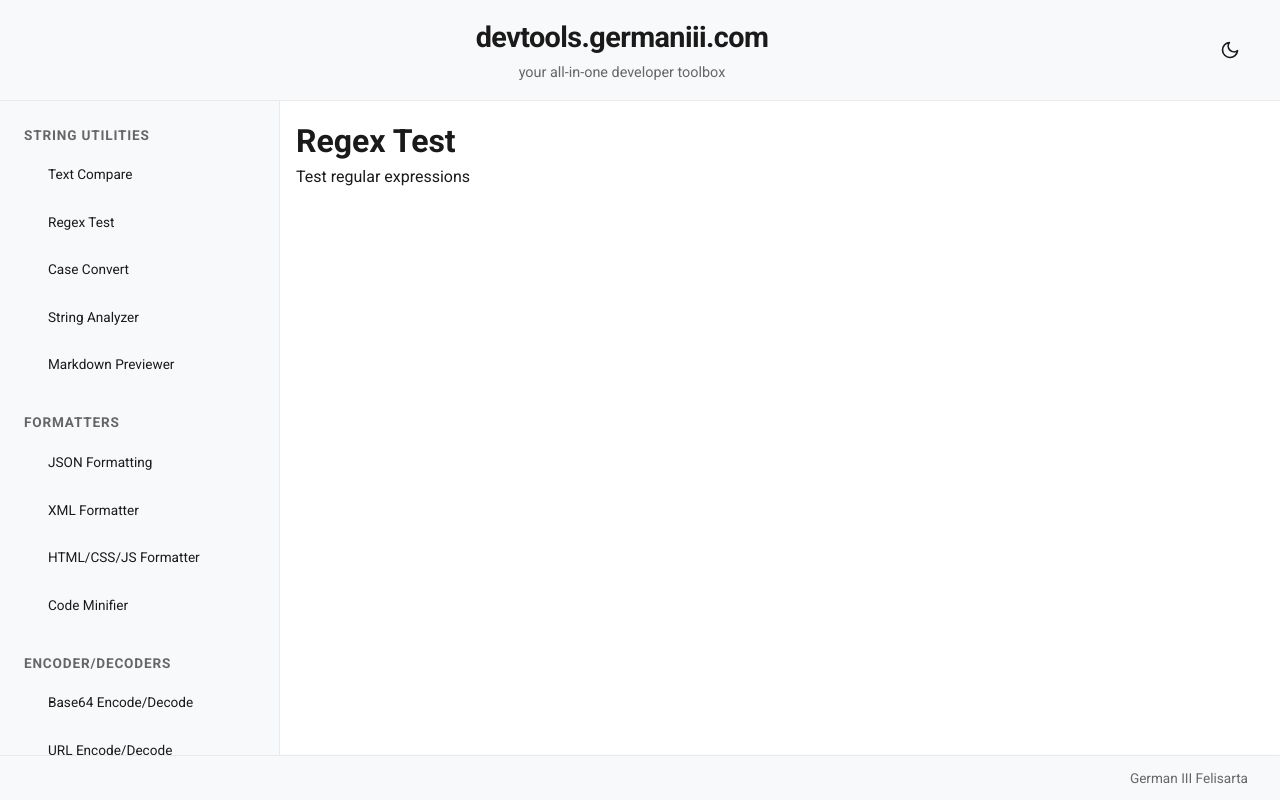
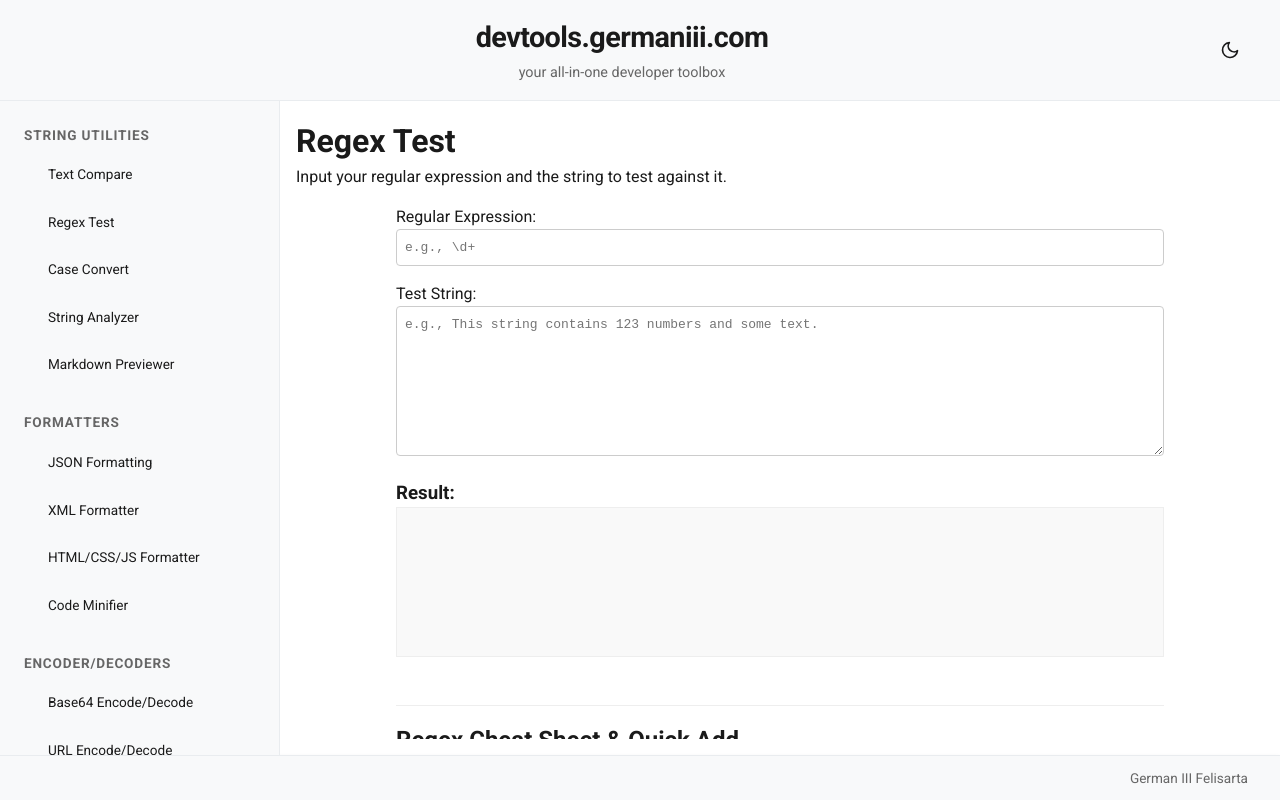
Before and after one commit to germaniii-com/devtools.germaniii.com, a SvelteKit app: page /string/regex-test in a window 1280 px wide. Built offline with nearby package versions, Linux system fonts and the light colour scheme.

Commit message:
Implement Regex Test

```diff
--- a/src/routes/string/regex-test/+page.svelte
+++ b/src/routes/string/regex-test/+page.svelte
@@ -1,2 +1,245 @@
+<script lang="ts">
+	let regexPattern: string = '';
+	let testString: string = '';
+	let resultHtml: string = '';
+
+	// Function to escape HTML special characters
+	function escapeHtml(unsafe: string): string {
+		return unsafe
+			.replace(/&/g, '&amp;')
+			.replace(/</g, '&lt;')
+			.replace(/>/g, '&gt;')
+			.replace(/"/g, '&quot;')
+			.replace(/'/g, '&#039;');
+	}
+
+	// Function to append regex syntax
+	function appendToRegex(syntax: string) {
+		regexPattern += syntax;
+	}
+
+	$: {
+		try {
+			if (regexPattern.trim() === '') {
+				resultHtml = escapeHtml(testString);
+			} else {
+				const regex = new RegExp(regexPattern, 'g');
+				let lastIndex = 0;
+				let htmlParts: string[] = [];
+
+				for (const match of testString.matchAll(regex)) {
+					if (match.index !== undefined) {
+						// Add the part before the match
+						htmlParts.push(escapeHtml(testString.substring(lastIndex, match.index)));
+						// Add the matched part, highlighted
+						htmlParts.push(`<span class="highlight">${escapeHtml(match[0])}</span>`);
+						lastIndex = match.index + match[0].length;
+					}
+				}
+				// Add any remaining part after the last match
+				htmlParts.push(escapeHtml(testString.substring(lastIndex)));
+				resultHtml = htmlParts.join('');
+			}
+		} catch (e: any) {
+			resultHtml = `<span class="error">${escapeHtml(e.message)}</span>`;
+		}
+	}
+</script>
+
 <h1>Regex Test</h1>
-<p>Test regular expressions</p>
+<p>Input your regular expression and the string to test against it.</p>
+
+<div class="regex-container">
+	<div>
+		<label for="regex-pattern">Regular Expression:</label>
+		<input type="text" id="regex-pattern" bind:value={regexPattern} placeholder="e.g., \d+" />
+	</div>
+
+	<div>
+		<label for="test-string">Test String:</label>
+		<textarea
+			id="test-string"
+			bind:value={testString}
+			placeholder="e.g., This string contains 123 numbers and some text."
+		></textarea>
+	</div>
+
+	<div>
+		<h3>Result:</h3>
+		<div class="result-display">
+			{@html resultHtml}
+		</div>
+	</div>
+
+	<div class="cheat-sheet">
+		<h2>Regex Cheat Sheet & Quick Add</h2>
+		<div class="cheat-sheet-grid">
+			<button class="cheat-sheet-item" on:click={() => appendToRegex('.')}>
+				<strong>.</strong>
+				<span>Any character (except newline)</span>
+			</button>
+			<button class="cheat-sheet-item" on:click={() => appendToRegex('\d')}>
+				<strong>\d</strong>
+				<span>Any digit (0-9)</span>
+			</button>
+			<button class="cheat-sheet-item" on:click={() => appendToRegex('\w')}>
+				<strong>\w</strong>
+				<span>Any word character (a-zA-Z0-9_)</span>
+			</button>
+			<button class="cheat-sheet-item" on:click={() => appendToRegex('\s')}>
+				<strong>\s</strong>
+				<span>Any whitespace character</span>
+			</button>
+			<button class="cheat-sheet-item" on:click={() => appendToRegex('\D')}>
+				<strong>\D</strong>
+				<span>Any non-digit character</span>
+			</button>
+			<button class="cheat-sheet-item" on:click={() => appendToRegex('\W')}>
+				<strong>\W</strong>
+				<span>Any non-word character</span>
+			</button>
+			<button class="cheat-sheet-item" on:click={() => appendToRegex('\S')}>
+				<strong>\S</strong>
+				<span>Any non-whitespace character</span>
+			</button>
+			<button class="cheat-sheet-item" on:click={() => appendToRegex('[abc]')}>
+				<strong>[abc]</strong>
+				<span>One of a, b, or c</span>
+			</button>
+			<button class="cheat-sheet-item" on:click={() => appendToRegex('[^abc]')}>
+				<strong>[^abc]</strong>
+				<span>Not one of a, b, or c</span>
+			</button>
+			<button class="cheat-sheet-item" on:click={() => appendToRegex('[a-z]')}>
+				<strong>[a-z]</strong>
+				<span>Character in range a-z</span>
+			</button>
+			<button class="cheat-sheet-item" on:click={() => appendToRegex('^')}>
+				<strong>^</strong>
+				<span>Start of string</span>
+			</button>
+			<button class="cheat-sheet-item" on:click={() => appendToRegex('$')}>
+				<strong>$</strong>
+				<span>End of string</span>
+			</button>
+			<button class="cheat-sheet-item" on:click={() => appendToRegex('*')}>
+				<strong>*</strong>
+				<span>0 or more of previous</span>
+			</button>
+			<button class="cheat-sheet-item" on:click={() => appendToRegex('+')}>
+				<strong>+</strong>
+				<span>1 or more of previous</span>
+			</button>
+			<button class="cheat-sheet-item" on:click={() => appendToRegex('?')}>
+				<strong>?</strong>
+				<span>0 or 1 of previous</span>
+			</button>
+			<button class="cheat-sheet-item" on:click={() => appendToRegex('{n}')}>
+				<strong>&lbrace;n&rbrace;</strong>
+				<span>Exactly n of previous</span>
+			</button>
+			<button class="cheat-sheet-item" on:click={() => appendToRegex('{n,}')}>
+				<strong>&bsol;&lbrace;n,&bsol;&rcub;</strong>
+				<span>n or more of previous</span>
+			</button>
+			<button class="cheat-sheet-item" on:click={() => appendToRegex('{n,m}')}>
+				<strong>&lbrace;(n, m)&rbrace;</strong>
+				<span>n to m of previous</span>
+			</button>
+			<button class="cheat-sheet-item" on:click={() => appendToRegex('|')}>
+				<strong>|</strong>
+				<span>OR operator</span>
+			</button>
+			<button class="cheat-sheet-item" on:click={() => appendToRegex('()')}>
+				<strong>()</strong>
+				<span>Capturing group</span>
+			</button>
+			<button class="cheat-sheet-item" on:click={() => appendToRegex('(?:)')}>
+				<strong>(?:)</strong>
+				<span>Non-capturing group</span>
+			</button>
+			<button class="cheat-sheet-item" on:click={() => appendToRegex('(?=)')}>
+				<strong>(?=)</strong>
+				<span>Positive lookahead</span>
+			</button>
+			<button class="cheat-sheet-item" on:click={() => appendToRegex('(?!)')}>
+				<strong>(?!)</strong>
+				<span>Negative lookahead</span>
+			</button>
+			<button class="cheat-sheet-item" on:click={() => appendToRegex('(?<=)')}>
+				<strong>(?&lt;=)</strong>
+				<span>Positive lookbehind</span>
+			</button>
+			<button class="cheat-sheet-item" on:click={() => appendToRegex('(?<!)')}>
+				<strong>(?&lt;!)</strong>
+				<span>Negative lookbehind</span>
+			</button>
+		</div>
+	</div>
+</div>
+
+<style>
+	.regex-container {
+		display: flex;
+		flex-direction: column;
+		gap: 1rem;
+		padding: 1rem;
+		max-width: 800px;
+		margin: 0 auto;
+	}
+	input[type='text'],
+	textarea {
+		width: 100%;
+		padding: 0.5rem;
+		border: 1px solid #ccc;
+		border-radius: 4px;
+		font-family: monospace;
+	}
+	textarea {
+		min-height: 150px;
+		resize: vertical;
+	}
+	.result-display {
+		border: 1px solid #eee;
+		padding: 1rem;
+		background-color: #f9f9f9;
+		min-height: 150px;
+		white-space: pre-wrap;
+		word-wrap: break-word;
+	}
+	.cheat-sheet {
+		margin-top: 2rem;
+		border-top: 1px solid #eee;
+		padding-top: 1rem;
+	}
+	.cheat-sheet h2 {
+		margin-bottom: 1rem;
+	}
+	.cheat-sheet-grid {
+		display: grid;
+		grid-template-columns: repeat(auto-fill, minmax(150px, 1fr));
+		gap: 0.5rem;
+	}
+	.cheat-sheet-item {
+		padding: 0.5rem;
+		border: 1px solid #ddd;
+		border-radius: 4px;
+		background-color: #fff;
+		cursor: pointer;
+		font-family: monospace;
+		font-size: 0.9em;
+		display: flex;
+		flex-direction: column;
+		justify-content: space-between;
+	}
+	.cheat-sheet-item:hover {
+		background-color: #eef;
+	}
+	.cheat-sheet-item strong {
+		color: #333;
+	}
+	.cheat-sheet-item span {
+		color: #666;
+		font-size: 0.8em;
+	}
+</style>
```
